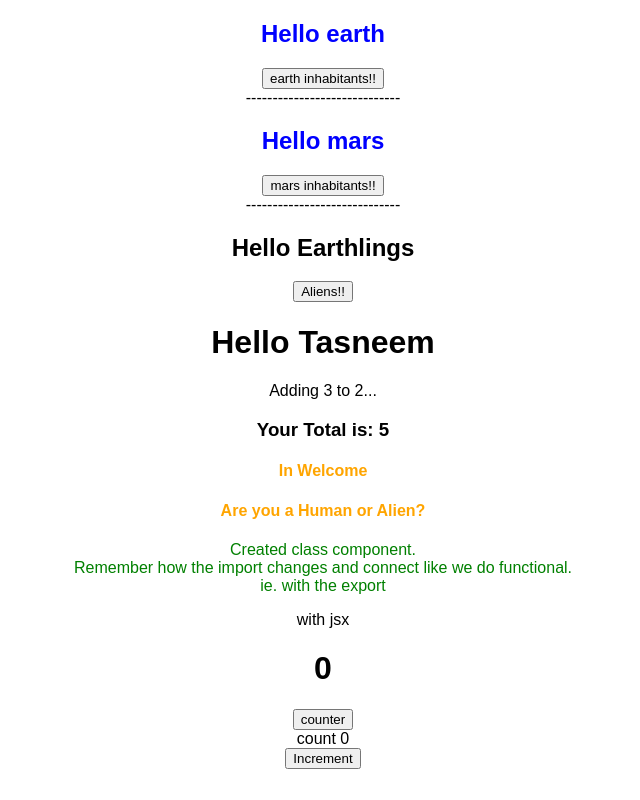
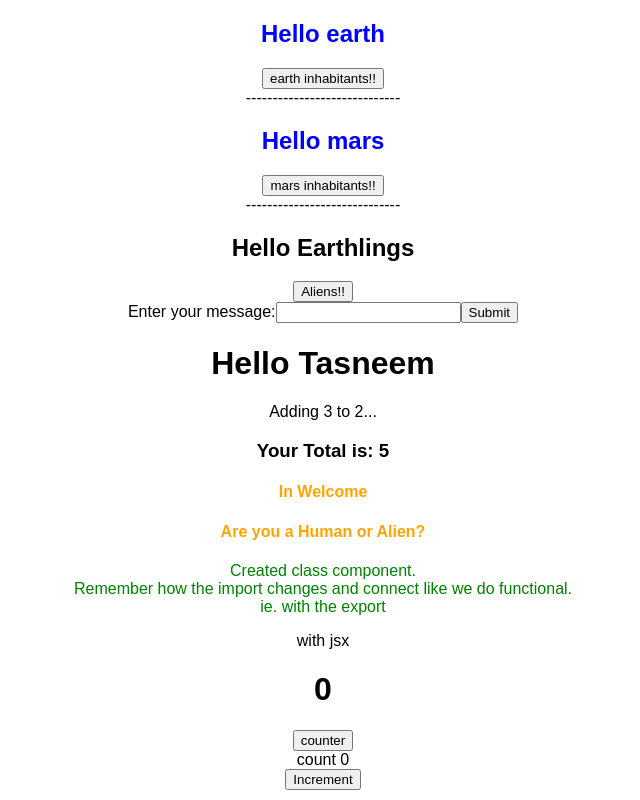
Before and after one commit to Tasneem-Wadee/LearnReact2, a React (Create React App) app: page / in a window 1280 px wide. Shown: the whole page, without its empty margins (317-957 px from the left). Built offline with nearby package versions, Linux system fonts and the light colour scheme.

Commit message:
Update App.js and MyForm.js

```diff
--- a/src/App.js
+++ b/src/App.js
@@ -8,6 +8,7 @@ import Hello from "./components/Hello";
 import Message from "./components/Message";
 import Counter from "./components/Counter";
 import FunctionClick from "./components/FunctionClick";
+import MyForm from "./components/MyForm"
 //import WeirdHello from "./components/Hello"
 
 //names exports?? which are those
@@ -31,6 +32,7 @@ export default function App() {
       </div>
 
       <FunctionClick/>
+      <MyForm/>
 
       <h1>Hello {name} </h1>
       <p>
--- a/src/components/MyForm.js
+++ b/src/components/MyForm.js
@@ -6,12 +6,12 @@ function MyForm() {
 
   const handleSubmit = (event) => {
     event.preventDefault();
-    alert(`The name you entered was: ${name}`)
+    alert( ` ${name}`)
   }
 
   return (
     <form onSubmit={handleSubmit}>
-      <label>Enter your name:
+      <label>Enter your message:
         <input
           type="text"
           value={name}
```
